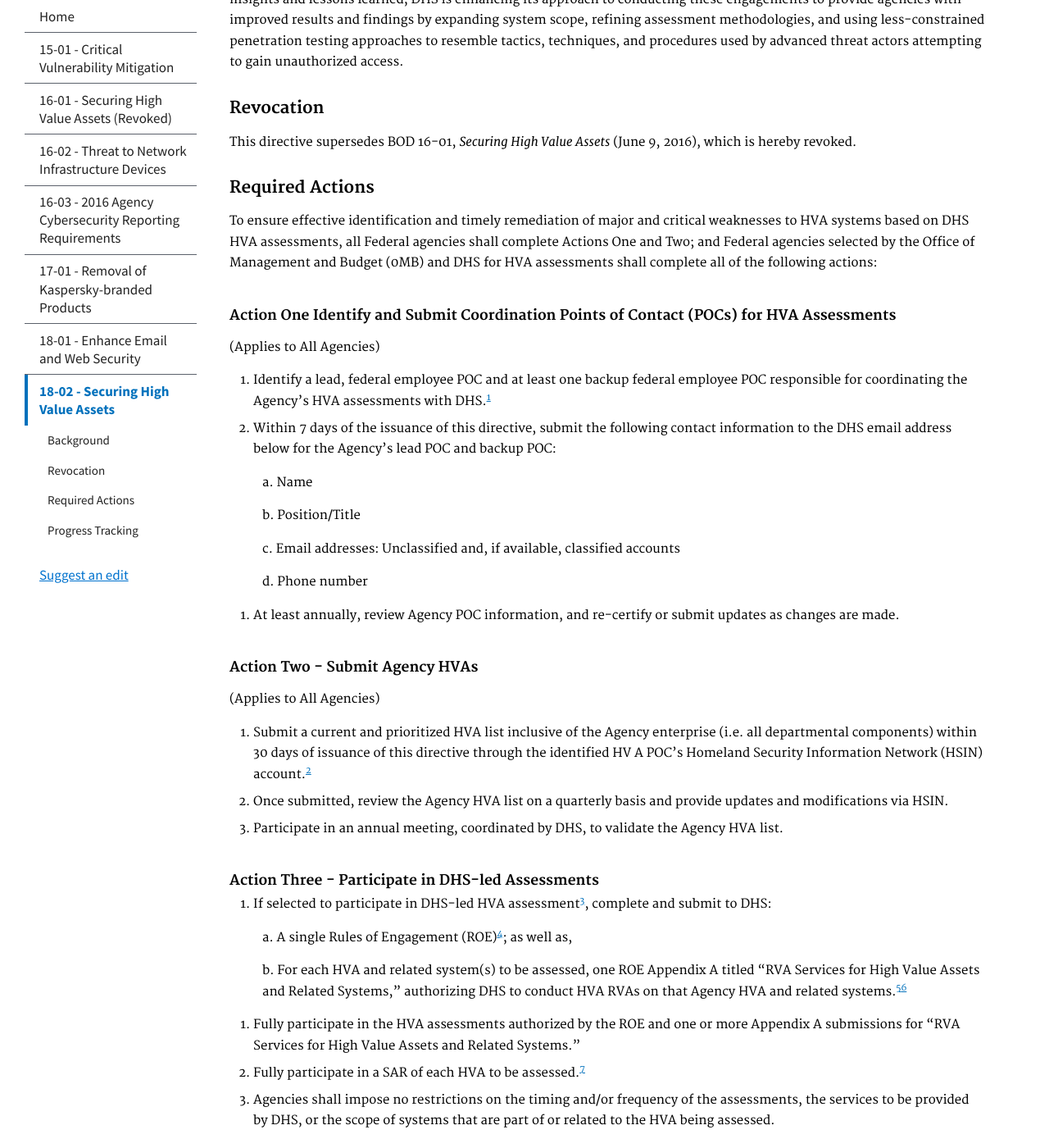
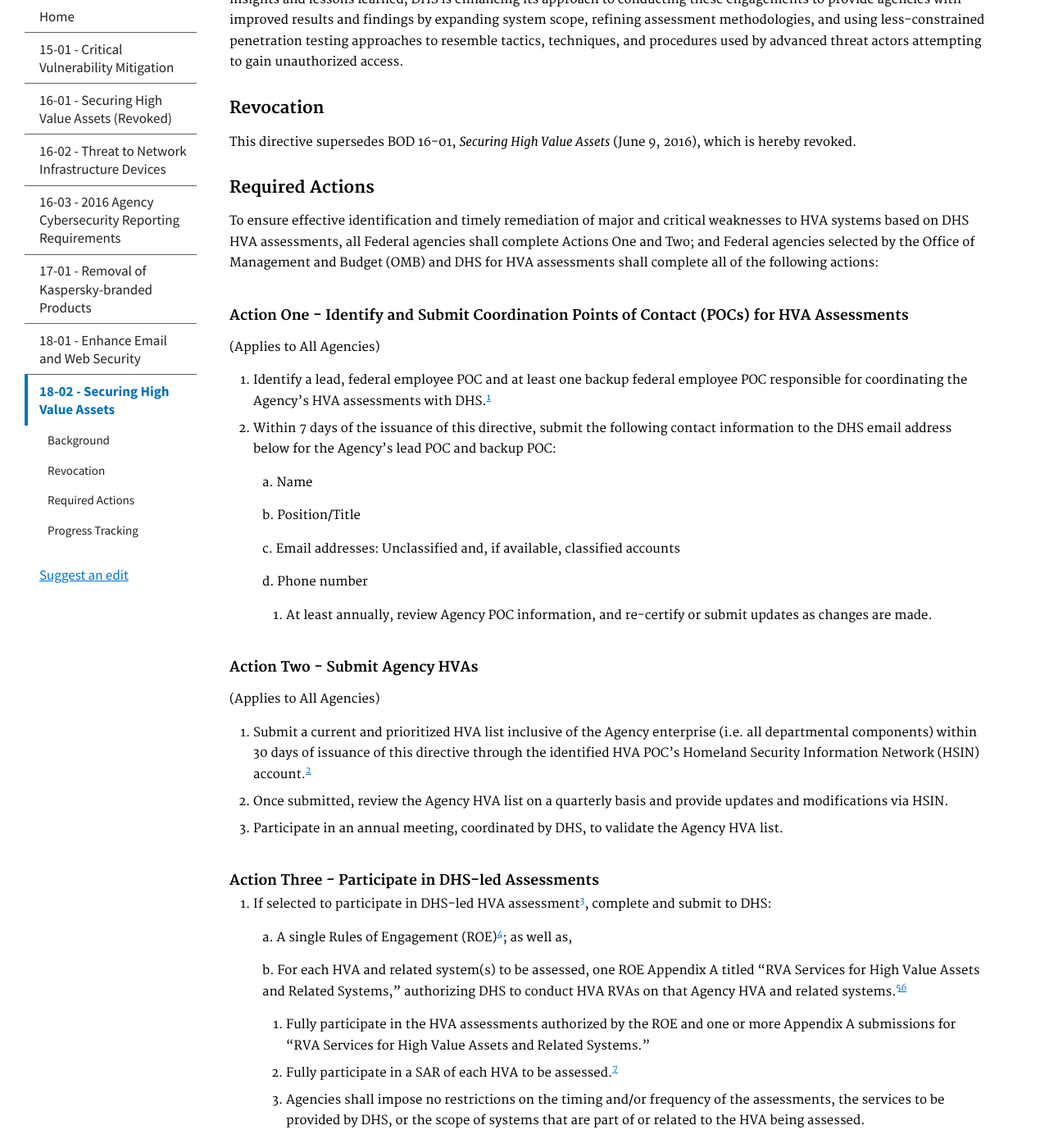
Before and after one commit to cisagov/cyber.dhs.gov, a Jekyll site: the page built from pages/18-02.md, in a window 1280 px wide and 1400 px high, scrolled down 1023 px. Shown: the whole window at 82% size. Built offline with Jekyll 4.4.1, drawn with Linux system fonts in a browser that asks for light colours; some of the changed text lies outside the part shown.

Commit message:
jekyll formatting

```diff
--- a/pages/18-02.md
+++ b/pages/18-02.md
@@ -38,9 +38,9 @@ This directive supersedes BOD 16-01, _Securing High Value Assets_ (June 9, 2016)
 
 ### Required Actions
 
-To ensure effective identification and timely remediation of major and critical weaknesses to HVA systems based on DHS HVA assessments, all Federal agencies shall complete Actions One and Two; and Federal agencies selected by the Office of Management and Budget (0MB) and DHS for HVA assessments shall complete all of the following actions:
+To ensure effective identification and timely remediation of major and critical weaknesses to HVA systems based on DHS HVA assessments, all Federal agencies shall complete Actions One and Two; and Federal agencies selected by the Office of Management and Budget (OMB) and DHS for HVA assessments shall complete all of the following actions:
 
-#### Action One Identify and Submit Coordination Points of Contact (POCs) for HVA Assessments
+#### Action One - Identify and Submit Coordination Points of Contact (POCs) for HVA Assessments
 (Applies to All Agencies)
 
 1.  Identify a lead, federal employee POC and at least one backup federal employee POC
@@ -54,13 +54,12 @@ responsible for coordinating the Agency's HVA assessments with DHS.[^1]
   >c. Email addresses: Unclassified and, if available, classified accounts
 
   >d. Phone number
-
 3. At least annually, review Agency POC information, and re-certify or submit updates as changes are made.
 
 #### Action Two - Submit Agency HVAs
 (Applies to All Agencies)
 
-1. Submit a current and prioritized HVA list inclusive of the Agency enterprise (i.e. all departmental components) within 30 days of issuance of this directive through the identified HV A POC's Homeland Security Information Network (HSIN) account.[^2]
+1. Submit a current and prioritized HVA list inclusive of the Agency enterprise (i.e. all departmental components) within 30 days of issuance of this directive through the identified HVA POC's Homeland Security Information Network (HSIN) account.[^2]
 2. Once submitted, review the Agency HVA list on a quarterly basis and provide updates and modifications via HSIN.
 3. Participate in an annual meeting, coordinated by DHS, to validate the Agency HVA list.
 
@@ -70,7 +69,6 @@ responsible for coordinating the Agency's HVA assessments with DHS.[^1]
   >a. A single Rules of Engagement (ROE)[^4]; as well as,
 
   >b. For each HVA and related system(s) to be assessed, one ROE Appendix A titled "RVA Services for High Value Assets and Related Systems," authorizing DHS to conduct HVA RVAs on that Agency HVA and related systems.[^5][^6]
-
 2. Fully participate in the HVA assessments authorized by the ROE and one or more Appendix A submissions for "RVA Services for High Value Assets and Related Systems."
 3. Fully participate in a SAR of each HVA to be assessed.[^7]
 4. Agencies shall impose no restrictions on the timing and/or frequency of the assessments, the services to be provided by DHS, or the scope of systems that are part of or related to the HVA being assessed.
@@ -82,7 +80,6 @@ responsible for coordinating the Agency's HVA assessments with DHS.[^1]
   >a. This remediation plan shall include justification for the extended timeline, the proposed timeline and associated milestones to remediation (not to exceed one year), interim mitigation actions planned to address immediate vulnerabilities, and, if relevant, the identification of constraints related to policy, budget, workforce, and operations.
 
   >b. This remediation plan must be signed by the designated SAORM prior to submission to DHS.
-
 3. Report the status of each remaining major or critical weakness to the DHS email address below every 30 days until full remediation is achieved for all assessed HVAs. Status reports must address RVA and SAR results through combined reporting and must be submitted every 30 days starting 30 days after the submission of the remediation plan described above.
 4. Notify DHS at the email address listed below and through the monthly status reports of any modifications to remediation plan timelines and when full remediation has been achieved. The notifications for modifications and full remediation must be certified under signature of the designated SAORM.
 
@@ -105,5 +102,4 @@ responsible for coordinating the Agency's HVA assessments with DHS.[^1]
 [^5]: DHS will notify agencies which Agency HVAs and related systems will have RVAs performed under this directive. Even if agencies have an ROE on file with DHS, agencies will need to complete and sign a new "Appendix A - RVA Services for High Value Assets and Related Systems." For each HVA and related systems to be assessed, DHS will provide the required information, including that appendix, and identify the Agency HVAs to be assessed under this BOD using the contact information obtained from Action One.
 [^6]: For the purposes of this Directive, 'related systems' refers to the network infrastructure resources of an Agency's entire network that enable network connectivity, communication, operations and management of the Agency enterprise network which are interconnected or otherwise required for operations of the identified HVA. DHS will determine whether specific infrastructure is part of a related system.
 [^7]: DHS will notify agencies which HVAs and related systems will have SARs performed under this directive.
-[^8]: Current un-remediated findings identified as high priority vulnerabilities pursuant to [BOD 16-01](/bod/16-01/) are deemed 'major or critical weaknesses' pursuant to this directive and must be mitigated consistent with Action 4 from BOD 18-02. Reportable findings after the issuance of BOD 18-02 will be identified as ' major and critical weaknesses' in
-SAR reports and identified as ' critical' and ' high' severity vulnerabilities in the RVA reports.
+[^8]: Current un-remediated findings identified as high priority vulnerabilities pursuant to [BOD 16-01](/bod/16-01/) are deemed 'major or critical weaknesses' pursuant to this directive and must be mitigated consistent with Action 4 from BOD 18-02. Reportable findings after the issuance of BOD 18-02 will be identified as 'major and critical weaknesses' in SAR reports and identified as ' critical' and ' high' severity vulnerabilities in the RVA reports.
```
